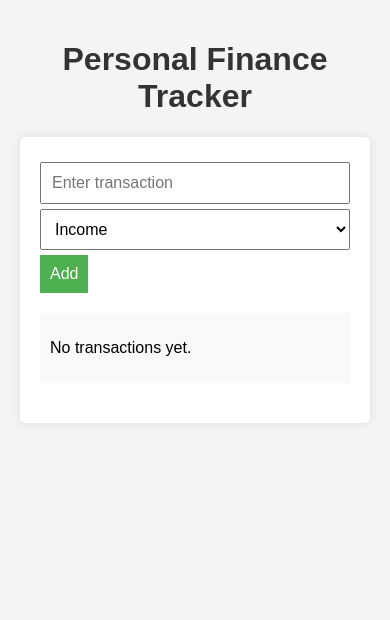
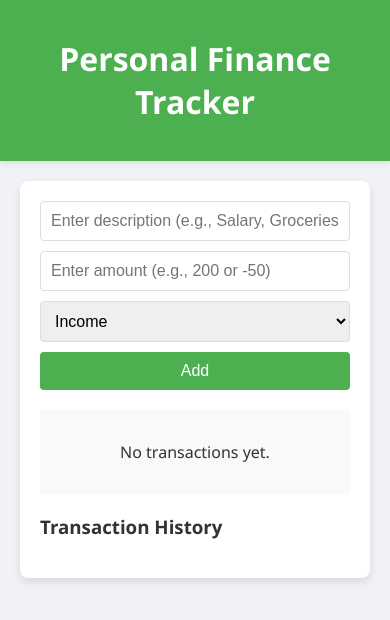
Before and after one commit to Onele-Nongindzi/Personal-Finance-Tracker, a plain HTML site: page index.html in a window 390 px wide. Drawn offline with Linux system fonts and the light colour scheme.

Commit message:
Add delete buttons and timestamps to transaction list

```diff
--- a/index.html
+++ b/index.html
@@ -1,25 +1,42 @@
 <!DOCTYPE html>
 <html lang="en">
 <head>
-    <meta charset="UTF-8">
-    <meta name="viewport" content="width=device-width, initial-scale=1.0">
+  <meta charset="UTF-8" />
+  <meta name="viewport" content="width=device-width, initial-scale=1.0"/>
   <title>Personal Finance Tracker</title>
-    <link rel="stylesheet" href="./style.css">
+  <link rel="stylesheet" href="./style.css" />
 </head>
 <body>
+  <header>
     <h1>Personal Finance Tracker</h1>
-    <div id="app">
-        <input type="text" id="transaction" placeholder="Enter transaction">
+  </header>
+  <main>
+    <div class="container">
+      <div class="input-group">
+        <input type="text" id="description" placeholder="Enter description (e.g., Salary, Groceries)" />
+        <input type="number" id="amount" placeholder="Enter amount (e.g., 200 or -50)" />
         <select id="category">
           <option value="Income">Income</option>
           <option value="Food">Food</option>
           <option value="Transport">Transport</option>
+          <option value="Entertainment">Entertainment</option>
+          <option value="Clothing">Clothing</option>
+          <option value="Utilities">Utilities</option>
+          <option value="Healthcare">Healthcare</option>
+          <option value="Education">Education</option>
+          <option value="Debt">Debt</option>
+          <option value="Investments">Investments</option>
+          <option value="Savings">Savings</option>
           <option value="Other">Other</option>
         </select>
         <button onclick="addTransaction()">Add</button>
-        <div id="summary"></div>
-        <div id="chartContainer"></div>
       </div>
+
+      <div id="summary" class="summary"></div>
+      <h3>Transaction History</h3>
+      <ul id="transaction-list" class="transaction-list"></ul>
+    </div>
+  </main>
   <script src="./script.js"></script>
 </body>
 </html>
--- a/script.js
+++ b/script.js
@@ -1,40 +1,81 @@
 console.log("Script loaded");
-let transactions = [];
+
+let transactions = JSON.parse(localStorage.getItem('transactions')) || [];
+
+function saveToStorage() {
+  localStorage.setItem('transactions', JSON.stringify(transactions));
+}
 
 function addTransaction() {
-    const input = document.getElementById('transaction');
-    const category = document.getElementById('category').value;
-    if (input.value.trim()) {
-        transactions.push({ description: input.value.trim(), category: category });
-        input.value = '';
-        updateSummary();
-        // Uncomment the next line if you want a chart
-        // updateChart();
-    }
+  const description = document.getElementById('description').value.trim();
+  const amount = parseFloat(document.getElementById('amount').value.trim());
+  const category = document.getElementById('category').value;
+
+  if (!description || isNaN(amount)) {
+    alert("Please enter a valid description and amount.");
+    return;
+  }
+
+  const transaction = {
+    id: Date.now(),
+    description,
+    amount,
+    category,
+    timestamp: new Date().toLocaleString()
+  };
+
+  transactions.push(transaction);
+  saveToStorage();
+  updateUI();
+
+  document.getElementById('description').value = '';
+  document.getElementById('amount').value = '';
 }
 
-function updateSummary() {
-    const summaryDiv = document.getElementById('summary');
-    if (transactions.length > 0) {
-        const byCategory = {};
-        transactions.forEach(t => {
-            byCategory[t.category] = (byCategory[t.category] || 0) + 1;
-        });
-        summaryDiv.innerHTML = `<p>Transactions by category: ${Object.entries(byCategory).map(([cat, count]) => `${cat}: ${count}`).join(', ')}</p>`;
-    } else {
-        summaryDiv.innerHTML = '<p>No transactions yet.</p>';
-    }
+function deleteTransaction(id) {
+  transactions = transactions.filter(t => t.id !== id);
+  saveToStorage();
+  updateUI();
 }
 
-function updateChart() {
-    // This function will be implemented if you confirm you want a chart
-    const categoryCounts = {};
-    transactions.forEach(t => {
-        categoryCounts[t.category] = (categoryCounts[t.category] || 0) + 1;
-    });
-    // Placeholder for chart code
-    console.log("Chart data:", categoryCounts);
+function updateUI() {
+  const summaryDiv = document.getElementById('summary');
+  const list = document.getElementById('transaction-list');
+  list.innerHTML = '';
+
+  if (transactions.length === 0) {
+    summaryDiv.innerHTML = '<p>No transactions yet.</p>';
+    return;
+  }
+
+  let income = 0, expense = 0;
+  const categoryCounts = {};
+
+  transactions.forEach(t => {
+    if (t.amount > 0) income += t.amount;
+    else expense += t.amount;
+
+    categoryCounts[t.category] = (categoryCounts[t.category] || 0) + 1;
+
+    const li = document.createElement('li');
+    li.innerHTML = `
+      <div>
+        <strong>${t.description}</strong> (${t.category})<br/>
+        <small>${t.timestamp}</small><br/>
+        Amount: R${t.amount.toFixed(2)}
+      </div>
+      <button class="delete-btn" onclick="deleteTransaction(${t.id})">Delete</button>
+    `;
+    list.appendChild(li);
+  });
+
+  const balance = income + expense;
+
+  summaryDiv.innerHTML = `
+    <p><strong>Balance:</strong> R${balance.toFixed(2)}</p>
+    <p><strong>Income:</strong> R${income.toFixed(2)} | <strong>Expenses:</strong> R${Math.abs(expense).toFixed(2)}</p>
+    <p><strong>By Category:</strong> ${Object.entries(categoryCounts).map(([cat, count]) => `${cat}: ${count}`).join(', ')}</p>
+  `;
 }
 
-// Initial update
-updateSummary();
+updateUI();
--- a/style.css
+++ b/style.css
@@ -1,50 +1,91 @@
 body {
-    font-family: Arial, sans-serif;
-    max-width: 800px;
-    margin: 0 auto;
-    padding: 20px;
-    background-color: #f4f4f4;
-}
-
-h1 {
-    text-align: center;
+  font-family: 'Segoe UI', Tahoma, Geneva, Verdana, sans-serif;
+  background-color: #f0f2f5;
+  margin: 0;
+  padding: 0;
   color: #333;
 }
 
-#app {
-    background: white;
-    padding: 20px;
-    border-radius: 5px;
-    box-shadow: 0 0 10px rgba(0, 0, 0, 0.1);
+header {
+  background-color: #4CAF50;
+  color: white;
+  text-align: center;
+  padding: 1rem;
+  box-shadow: 0 2px 5px rgba(0, 0, 0, 0.1);
 }
 
-input, select, button {
+main {
+  display: flex;
+  justify-content: center;
+  padding: 20px;
+}
+
+.container {
+  background-color: white;
+  padding: 20px;
+  border-radius: 8px;
+  box-shadow: 0 4px 8px rgba(0, 0, 0, 0.1);
+  width: 100%;
+  max-width: 600px;
+}
+
+.input-group {
+  display: flex;
+  flex-wrap: wrap;
+  gap: 10px;
+  margin-bottom: 20px;
+}
+
+input, select {
+  flex: 1;
   padding: 10px;
-    margin: 5px 0;
+  border: 1px solid #ddd;
+  border-radius: 4px;
   font-size: 16px;
-    display: block;
-    width: 100%;
-    box-sizing: border-box;
 }
 
 button {
+  padding: 10px 20px;
   background-color: #4CAF50;
   color: white;
   border: none;
+  border-radius: 4px;
   cursor: pointer;
-    width: auto;
+  font-size: 16px;
 }
 
 button:hover {
   background-color: #45a049;
 }
 
-#summary {
-    margin-top: 20px;
-    padding: 10px;
-    background: #f9f9f9;
+.summary {
+  padding: 15px;
+  background-color: #f9f9f9;
+  border-radius: 4px;
+  text-align: center;
+  font-size: 16px;
+  margin-bottom: 20px;
 }
 
-#chartContainer {
-    margin-top: 20px;
+.transaction-list {
+  list-style-type: none;
+  padding: 0;
+  margin: 0;
 }
+
+.transaction-list li {
+  padding: 10px;
+  margin-bottom: 8px;
+  background-color: #eef1f4;
+  border-left: 6px solid #4CAF50;
+  border-radius: 4px;
+}
+
+@media (max-width: 480px) {
+  .input-group {
+    flex-direction: column;
+  }
+  button {
+    width: 100%;
+  }
+}
```
Lines whose indentation alone changed are shown as unchanged.
